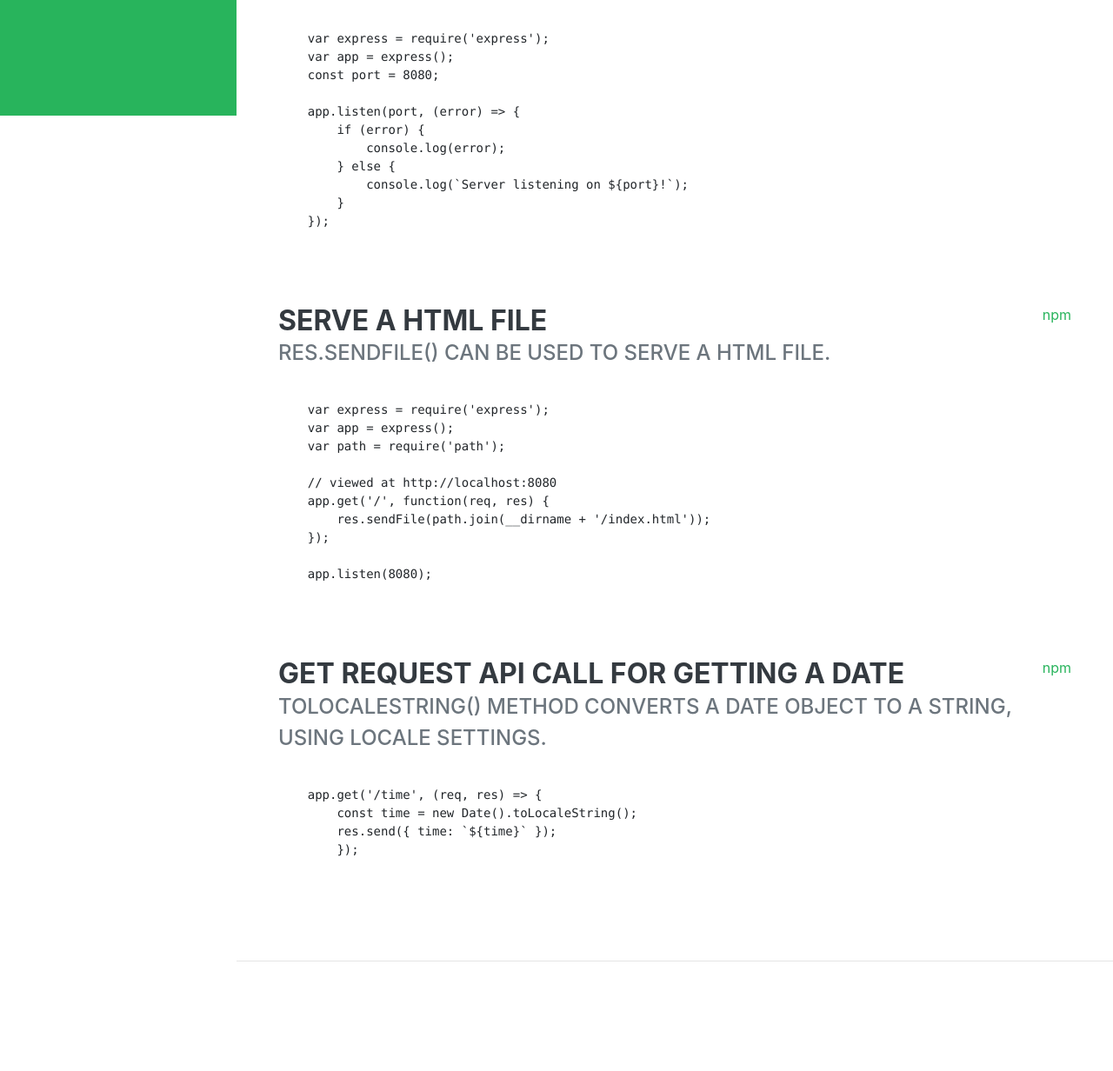
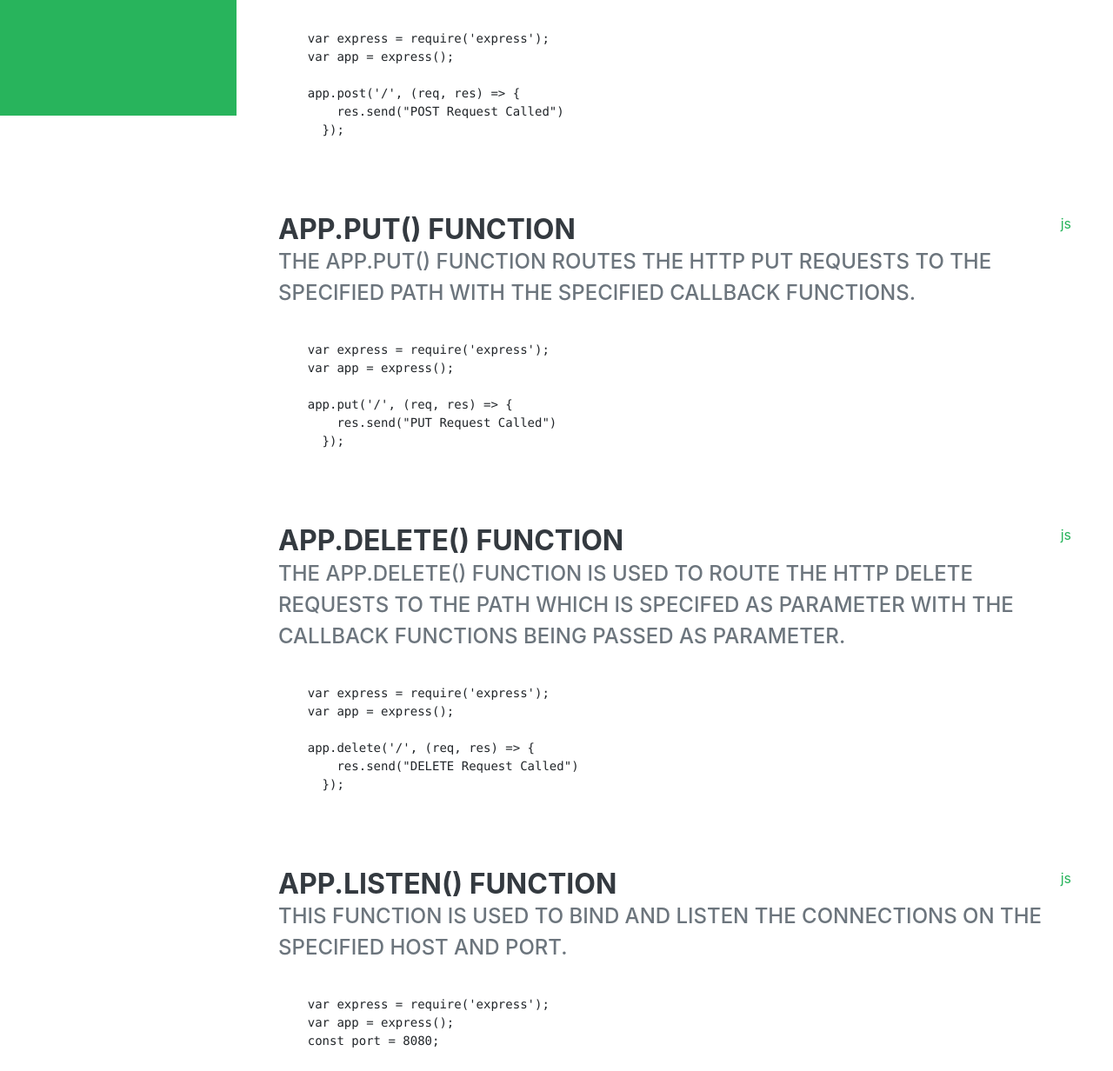
Before and after one commit to Lbniese/Mandatory-1-NodeJS, a website: page www/codesnippets.html in a window 1280 px wide. Shown: the part 667-1899 px from the top of the page at 87% size. Before the commit the page ends 1773 px from the top, so only its background shows below. Drawn offline with nearby package versions, Linux system fonts and the light colour scheme; a web font is replaced by a local one.

Commit message:
Added CRUD code snippets

```diff
--- a/www/codesnippets.html
+++ b/www/codesnippets.html
@@ -47,10 +47,55 @@
 
     app.get('/', (req, res) => {
         res.send("GET Request Called")
-        })
+        });
                             </code></pre>
                         </div>
-                        <div class="flex-shrink-0"><span class="text-primary">unix</span></div>
+                        <div class="flex-shrink-0"><span class="text-primary">js</span></div>
+                    </div>
+                    <div class="d-flex flex-column flex-md-row justify-content-between mb-5">
+                        <div class="flex-grow-1">
+                            <h3 class="mb-0">app.post() Function</h3>
+                            <div class="subheading mb-3">This function routes the HTTP POST requests to the specified path with the specified callback functions.</div>
+                            <pre><code>
+    var express = require('express');
+    var app = express();
+
+    app.post('/', (req, res) => {
+        res.send("POST Request Called")
+      });
+                            </code></pre>
+                        </div>
+                        <div class="flex-shrink-0"><span class="text-primary">js</span></div>
+                    </div>
+                    <div class="d-flex flex-column flex-md-row justify-content-between mb-5">
+                        <div class="flex-grow-1">
+                            <h3 class="mb-0">app.put() Function</h3>
+                            <div class="subheading mb-3">The app.put() function routes the HTTP PUT requests to the specified path with the specified callback functions.</div>
+                            <pre><code>
+    var express = require('express');
+    var app = express();
+
+    app.put('/', (req, res) => {
+        res.send("PUT Request Called")
+      });
+                            </code></pre>
+                        </div>
+                        <div class="flex-shrink-0"><span class="text-primary">js</span></div>
+                    </div>
+                    <div class="d-flex flex-column flex-md-row justify-content-between mb-5">
+                        <div class="flex-grow-1">
+                            <h3 class="mb-0">app.delete() Function</h3>
+                            <div class="subheading mb-3">The app.delete() function is used to route the HTTP DELETE requests to the path which is specifed as parameter with the callback functions being passed as parameter.</div>
+                            <pre><code>
+    var express = require('express');
+    var app = express();
+
+    app.delete('/', (req, res) => {
+        res.send("DELETE Request Called")
+      });
+                            </code></pre>
+                        </div>
+                        <div class="flex-shrink-0"><span class="text-primary">js</span></div>
                     </div>
                     <div class="d-flex flex-column flex-md-row justify-content-between mb-5">
                         <div class="flex-grow-1">
@@ -70,7 +115,7 @@
     });
                             </code></pre>
                         </div>
-                        <div class="flex-shrink-0"><span class="text-primary">win</span></div>
+                        <div class="flex-shrink-0"><span class="text-primary">js</span></div>
                     </div>
                     <div class="d-flex flex-column flex-md-row justify-content-between mb-5">
                         <div class="flex-grow-1">
@@ -89,7 +134,7 @@
     app.listen(8080);
                             </code></pre>
                         </div>
-                        <div class="flex-shrink-0"><span class="text-primary">npm</span></div>
+                        <div class="flex-shrink-0"><span class="text-primary">js</span></div>
                     </div>
                     <div class="d-flex flex-column flex-md-row justify-content-between">
                         <div class="flex-grow-1">
@@ -102,7 +147,7 @@
         });
                             </code></pre>
                         </div>
-                        <div class="flex-shrink-0"><span class="text-primary">npm</span></div>
+                        <div class="flex-shrink-0"><span class="text-primary">js</span></div>
                     </div>
             </section>
             <hr class="m-0" />
```
